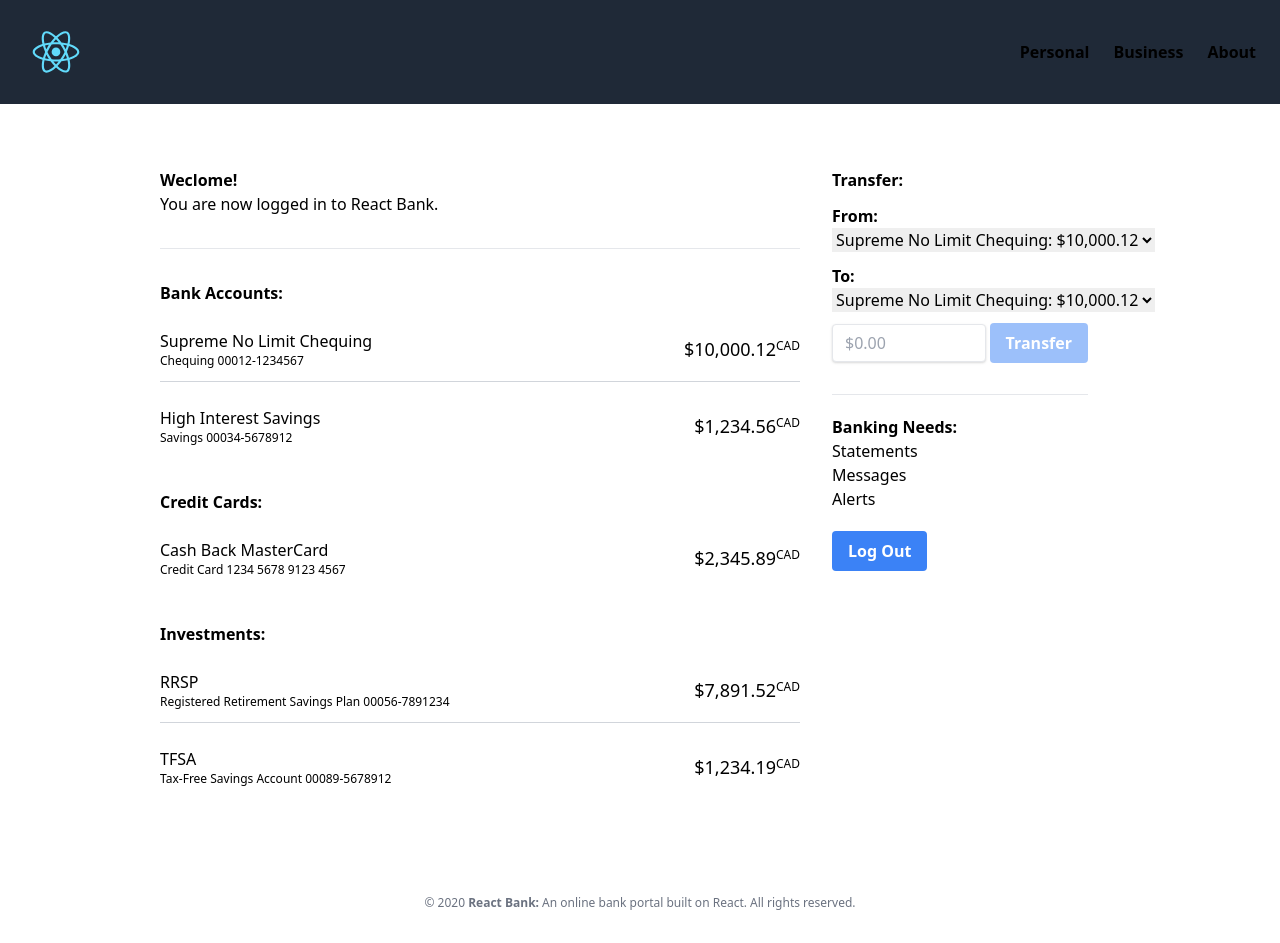
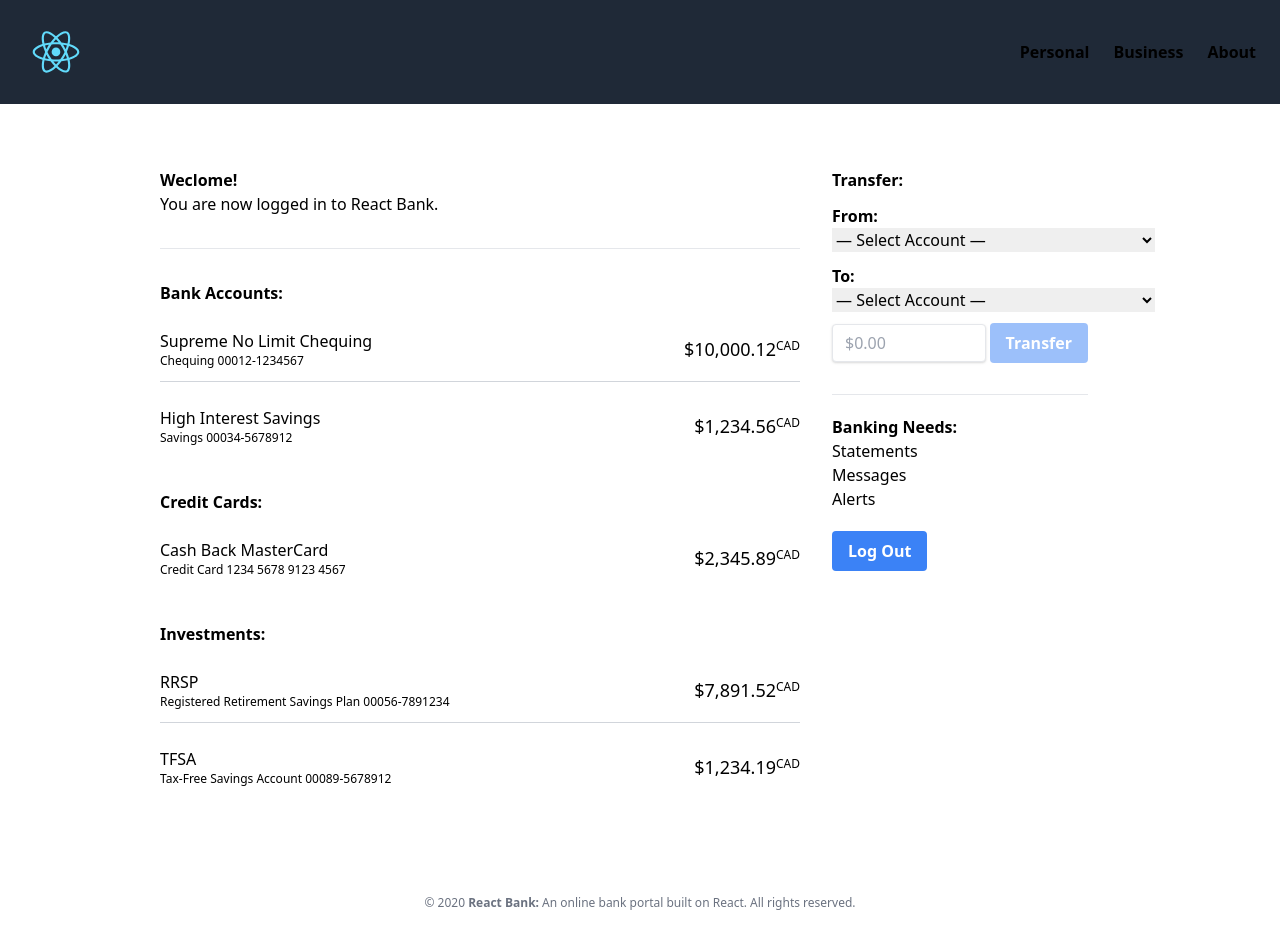
Before and after one commit to nugentmichael/react-bank, a React (Create React App) app: page /portal in a window 1280 px wide. Built offline with nearby package versions, Linux system fonts and the light colour scheme.

Commit message:
Add additional validation to the Transfer function.

```diff
--- a/src/layouts/Portal.js
+++ b/src/layouts/Portal.js
@@ -12,11 +12,15 @@ const Portal = (props) => {
 	const [tfsa, setTFSA] = useState(1234.19);
 	const [validTransfer, setValidTransfer] = useState(false);
 	const [amount, setAmount] = useState(0);
-	const [transferFrom, setTransferFrom] = useState('chequing');
-	const [transferTo, setTransferTo] = useState('chequing');
+	const [transferFrom, setTransferFrom] = useState();
+	const [transferTo, setTransferTo] = useState();
 
 	const transferValidation = (e) => {
-		if (e.target.value !== '' && !isNaN(e.target.value)) {
+		if (
+			e.target.value !== '' &&
+			!isNaN(e.target.value) &&
+			transferFrom !== transferTo
+		) {
 			setAmount(e.target.value);
 			setValidTransfer(true);
 		} else {
@@ -32,9 +36,11 @@ const Portal = (props) => {
 		// const transferTo = document.getElementById('transferTo');
 		// const transferToAccount = transferTo.selectedOptions[0].dataset.account;
 
-		alert(
-			`Are you sure you want to transfer $${amount} from your ${transferFrom} account to ${transferTo} account?`
-		);
+		if (validTransfer) {
+			alert(
+				`Are you sure you want to transfer $${amount} from your ${transferFrom} account to ${transferTo} account?`
+			);
+		}
 
 		// if (localStorage.getItem('bankAccounts')) {
 		// 	localStorage.setItem(
@@ -54,7 +60,21 @@ const Portal = (props) => {
 				JSON.stringify({ chequing, savings, creditCard, rrsp, tfsa })
 			);
 		}
-	}, [props.title, chequing, savings, creditCard, rrsp, tfsa]);
+
+		transferFrom !== transferTo
+			? setValidTransfer(true)
+			: setValidTransfer(false);
+	}, [
+		props.title,
+		chequing,
+		savings,
+		creditCard,
+		rrsp,
+		tfsa,
+		transferFrom,
+		transferTo,
+		validTransfer,
+	]);
 
 	const bankAccounts = JSON.parse(localStorage.getItem('bankAccounts'));
 	console.log({ ...bankAccounts });
@@ -206,6 +226,9 @@ const Portal = (props) => {
 					value={transferFrom}
 					onChange={(e) => setTransferFrom(e.target.value)}
 				>
+					<option defaultValue hidden>
+						&mdash; Select Account &mdash;
+					</option>
 					<option
 						value="chequing"
 						data-account="Supreme No Limit Chequing"
@@ -270,12 +293,16 @@ const Portal = (props) => {
 					value={transferTo}
 					onChange={(e) => setTransferTo(e.target.value)}
 				>
+					<option defaultValue hidden>
+						&mdash; Select Account &mdash;
+					</option>
 					<option
 						value="chequing"
 						data-account="Supreme No Limit Chequing"
 						data-amount={
 							bankAccounts ? bankAccounts['chequing'] : chequing
 						}
+						disabled={transferTo === transferFrom}
 					>
 						Supreme No Limit Chequing: $
 						{bankAccounts
@@ -288,6 +315,7 @@ const Portal = (props) => {
 						data-amount={
 							bankAccounts ? bankAccounts['savings'] : savings
 						}
+						disabled={transferTo === transferFrom}
 					>
 						High Interest Savings: $
 						{bankAccounts
```
